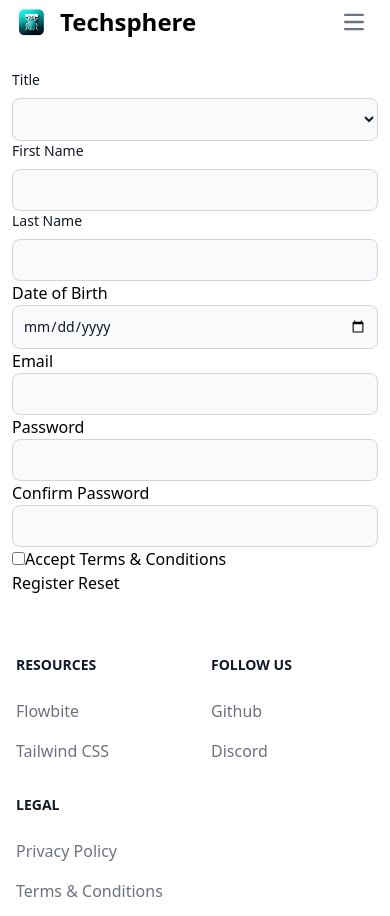
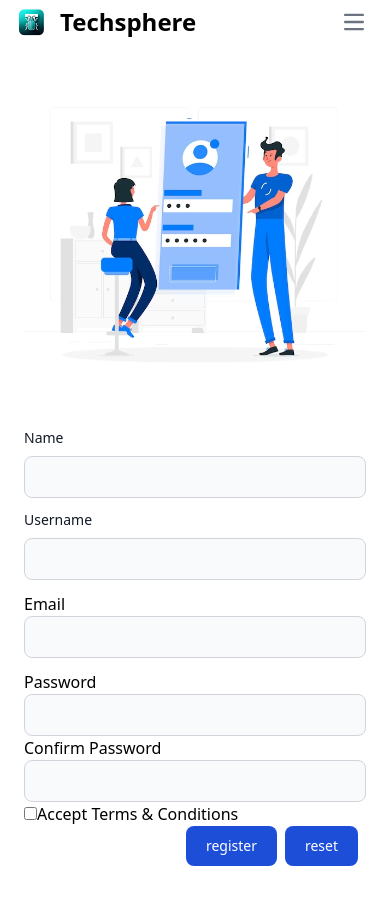
Before and after one commit to haihaycode/TechsphereV1, a Vue app: page /register in a window 390 px wide. Shown: the part 322-1238 px from the top of the page. Built offline with nearby package versions, Linux system fonts and the light colour scheme.

Commit message:
register

```diff
--- a/src/views/Login.vue
+++ b/src/views/Login.vue
@@ -39,7 +39,6 @@
                     <label for="acceptTerms" class="form-check-label"> &nbsp; Remember Me ?</label>
                     <div class="text-red-500">{{ errors.acceptTerms }}</div>
                 </div>
-
                 <div class="form-group text-end">
                     <Button type="submit" :disabled="isButtonDisabled" :text="LoginButton" :loading="loading" />
                 </div>
@@ -82,8 +81,6 @@ export default {
         async onSubmit(values) {
             // alert('SUCCESS!! :-)\n\n' + JSON.stringify(values, null, 4));
             // đợi api
-
-
             const loginData = {
                 usernameOrEmail: values.email,
                 password: values.password
--- a/src/views/Register.vue
+++ b/src/views/Register.vue
@@ -1,67 +1,103 @@
 <template>
   <div class="card m-3">
-        <div class="card-body">
-            <Form @submit="onSubmit" :validation-schema="schema" v-slot="{ errors }" class="max-w-sm mx-auto">
-                <div class="form-row">
-                    <div class="form-group col">
-                        <label class="block mb-2 text-sm font-medium text-gray-900 dark:text-white">Title</label>
-                        <Field name="title" as="select" class="bg-gray-50 border border-gray-300 text-gray-900 text-sm rounded-lg focus:ring-blue-500 focus:border-blue-500 block w-full p-2.5 dark:bg-gray-700 dark:border-gray-600 dark:placeholder-gray-400 dark:text-white dark:focus:ring-blue-500 dark:focus:border-blue-500" :class="{ 'is-invalid': errors.title }">
-                            <option value=""></option>
-                            <option value="Mr">Mr</option>
-                            <option value="Mrs">hfcghfgit</option>
-                            <option value="Miss">Miss</option>
-                            <option value="Ms">Ms</option>
-                        </Field>
-                        <div class="text-red-500">{{ errors.title }}</div>
+    <div class="card-body grid grid-cols-1 md:grid-cols-2 gap-4 mx-3">
+      <div>
+        <img
+          class="h-auto max-w-full rounded-lg"
+          src="/image/login.avif"
+          alt=""
+        />
       </div>
-                    <div class="form-group col-5">
-                        <label class="block mb-2 text-sm font-medium text-gray-900 dark:text-white">First Name</label>
-                        <Field name="firstName" type="text" class="bg-gray-50 border border-gray-300 text-gray-900 text-sm rounded-lg focus:ring-blue-500 focus:border-blue-500 block w-full p-2.5 dark:bg-gray-700 dark:border-gray-600 dark:placeholder-gray-400 dark:text-white dark:focus:ring-blue-500 dark:focus:border-blue-500"
-                            :class="{ 'is-invalid': errors.firstName }" />
-                        <div class="text-red-500">{{ errors.firstName }}</div>
+      <Form
+        @submit="onSubmit"
+        :validation-schema="schema"
+        v-slot="{ errors }"
+
+      >
+        <div class="form-row mb-3">
+          <label
+            class="block mb-2 text-sm font-medium text-gray-900 dark:text-white"
+            >Name</label
+          >
+          <Field
+            name="name"
+            type="text"
+            class="bg-gray-50 border border-gray-300 text-gray-900 text-sm rounded-lg focus:ring-blue-500 focus:border-blue-500 block w-full p-2.5 dark:bg-gray-700 dark:border-gray-600 dark:placeholder-gray-400 dark:text-white dark:focus:ring-blue-500 dark:focus:border-blue-500"
+            :class="{
+                'bg-red-50 border border-red-500 text-red-900 placeholder-red-700': errors.name,
+                ' border border-blue-500 text-blue-900  placeholder-blue-700': !errors.name
+            }"/>
+          <div class="text-red-500">{{ errors.name }}</div>
         </div>
-                    <div class="form-group col-5">
-                        <label class="block mb-2 text-sm font-medium text-gray-900 dark:text-white">Last Name</label>
-                        <Field name="lastName" type="text" class="bg-gray-50 border border-gray-300 text-gray-900 text-sm rounded-lg focus:ring-blue-500 focus:border-blue-500 block w-full p-2.5 dark:bg-gray-700 dark:border-gray-600 dark:placeholder-gray-400 dark:text-white dark:focus:ring-blue-500 dark:focus:border-blue-500"
-                            :class="{ 'is-invalid': errors.lastName }" />
-                        <div class="text-red-500">{{ errors.lastName }}</div>
+        <div class="form-row mb-3">
+          <label
+            class="block mb-2 text-sm font-medium text-gray-900 dark:text-white"
+            >Username</label
+          >
+         <Field name="username" type="text"
+                            class="bg-gray-50 border border-gray-300 text-gray-900 text-sm rounded-lg focus:ring-blue-500 focus:border-blue-500 block w-full p-2.5 dark:bg-gray-700 dark:border-gray-600 dark:placeholder-gray-400 dark:text-white dark:focus:ring-blue-500 dark:focus:border-blue-500"
+                            :class="{
+                'bg-red-50 border border-red-500 text-red-900 placeholder-red-700': errors.username,
+                ' border border-blue-500 text-green-900 dark:text-green-400 placeholder-green-700': !errors.username
+            }" />
+          <div class="text-red-500">{{ errors.username }}</div>
         </div>
-                </div>
-                <div class="form-row">
-                    <div class="form-group col">
-                        <label>Date of Birth</label>
-                        <Field name="dob" type="date" class="bg-gray-50 border border-gray-300 text-gray-900 text-sm rounded-lg focus:ring-blue-500 focus:border-blue-500 block w-full p-2.5 dark:bg-gray-700 dark:border-gray-600 dark:placeholder-gray-400 dark:text-white dark:focus:ring-blue-500 dark:focus:border-blue-500" :class="{ 'is-invalid': errors.dob }" />
-                        <div class="text-red-500">{{ errors.dob }}</div>
-                    </div>
-                    <div class="form-group col">
+
+        <div class="form-row mb-3">
           <label>Email</label>
-                        <Field name="email" type="text" class="bg-gray-50 border border-gray-300 text-gray-900 text-sm rounded-lg focus:ring-blue-500 focus:border-blue-500 block w-full p-2.5 dark:bg-gray-700 dark:border-gray-600 dark:placeholder-gray-400 dark:text-white dark:focus:ring-blue-500 dark:focus:border-blue-500" :class="{ 'is-invalid': errors.email }" />
+          <Field name="email" type="email"
+                            class="bg-gray-50 border border-gray-300 text-gray-900 text-sm rounded-lg focus:ring-blue-500 focus:border-blue-500 block w-full p-2.5 dark:bg-gray-700 dark:border-gray-600 dark:placeholder-gray-400 dark:text-white dark:focus:ring-blue-500 dark:focus:border-blue-500"
+                            :class="{
+                'bg-red-50 border border-red-500 text-red-900 placeholder-red-700': errors.email,
+                ' border border-blue-500 text-green-900 dark:text-green-400 placeholder-green-700': !errors.email
+            }" />
           <div class="text-red-500">{{ errors.email }}</div>
         </div>
-                </div>
-                <div class="form-row">
+
         <div class="form-group col">
           <label>Password</label>
-                        <Field name="password" type="password" class="bg-gray-50 border border-gray-300 text-gray-900 text-sm rounded-lg focus:ring-blue-500 focus:border-blue-500 block w-full p-2.5 dark:bg-gray-700 dark:border-gray-600 dark:placeholder-gray-400 dark:text-white dark:focus:ring-blue-500 dark:focus:border-blue-500"
-                            :class="{ 'is-invalid': errors.password }" />
+          <Field name="password" type="password"
+                            class="bg-gray-50 border border-gray-300 text-gray-900 text-sm rounded-lg focus:ring-blue-500 focus:border-blue-500 block w-full p-2.5 dark:bg-gray-700 dark:border-gray-600 dark:placeholder-gray-400 dark:text-white dark:focus:ring-blue-500 dark:focus:border-blue-500"
+                            :class="{
+                'bg-red-50 border border-red-500 text-red-900 placeholder-red-700': errors.password,
+                ' border border-blue-500 text-green-900 dark:text-green-400 placeholder-green-700': !errors.password
+            }" />
           <div class="text-red-500">{{ errors.password }}</div>
         </div>
         <div class="form-group col">
           <label>Confirm Password</label>
-                        <Field name="confirmPassword" type="password" class="bg-gray-50 border border-gray-300 text-gray-900 text-sm rounded-lg focus:ring-blue-500 focus:border-blue-500 block w-full p-2.5 dark:bg-gray-700 dark:border-gray-600 dark:placeholder-gray-400 dark:text-white dark:focus:ring-blue-500 dark:focus:border-blue-500"
-                            :class="{ 'is-invalid': errors.confirmPassword }" />
+          <Field name="confirmPassword" type="password"
+                            class="bg-gray-50 border border-gray-300 text-gray-900 text-sm rounded-lg focus:ring-blue-500 focus:border-blue-500 block w-full p-2.5 dark:bg-gray-700 dark:border-gray-600 dark:placeholder-gray-400 dark:text-white dark:focus:ring-blue-500 dark:focus:border-blue-500"
+                            :class="{
+                'bg-red-50 border border-red-500 text-red-900 placeholder-red-700': errors.confirmPassword,
+                ' border border-blue-500 text-green-900 dark:text-green-400 placeholder-green-700': !errors.confirmPassword
+            }" />
           <div class="text-red-500">{{ errors.confirmPassword }}</div>
         </div>
-                </div>
+
         <div class="form-group form-check">
-                    <Field name="acceptTerms" type="checkbox" id="acceptTerms" value="true" class="form-check-input"
-                        :class="{ 'is-invalid': errors.acceptTerms }" />
-                    <label for="acceptTerms" class="form-check-label">Accept Terms & Conditions</label>
+          <Field
+            name="acceptTerms"
+            type="checkbox"
+            id="acceptTerms"
+            value="true"
+            class="form-check-input"
+            :class="{ 'is-invalid': errors.acceptTerms }"
+          />
+          <label for="acceptTerms" class="form-check-label"
+            >Accept Terms & Conditions</label
+          >
           <div class="text-red-500">{{ errors.acceptTerms }}</div>
         </div>
-                <div class="form-group">
-                    <button type="submit" class="btn btn-primary mr-1">Register</button>
-                    <button type="reset" class="btn btn-secondary">Reset</button>
+
+        <div class="form-group text-end">
+          <Button
+            type="submit"
+            :disabled="isButtonDisabled"
+            :text="SignupButton"
+            :loading="loading"
+          />
+          <Button type="reset" class="btn btn-secondary"  :text="ResetButton"></Button>
         </div>
       </Form>
     </div>
@@ -69,33 +105,77 @@
 </template>
 
 <script>
-import { Form, Field } from 'vee-validate';
-import * as Yup from 'yup';
+import { Form, Field } from "vee-validate";
+import * as Yup from "yup";
+import Button from "@/components/button.vue";
+import { Notyf } from "notyf";
+import axios from "axios";
 
 export default {
-    name: 'RegisterComponent',
+  name: "RegisterComponent",
   components: {
     Form,
     Field,
+    Button,
   },
   data() {
     const schema = Yup.object().shape({
-            title: Yup.string().required('Title is required'),
-            firstName: Yup.string().required('First Name is required'),
-            lastName: Yup.string().required('Last name is required'),
-            dob: Yup.string().required('Date of Birth is required').matches(/^\d{4}-(0[1-9]|1[012])-(0[1-9]|[12][0-9]|3[01])$/, 'Date of Birth must be a valid date in the format YYYY-MM-DD'),
-            email: Yup.string().required('Email is required').email('Email is invalid'),
-            password: Yup.string().min(6, 'Password must be at least 6 characters').required('Password is required'),
-            confirmPassword: Yup.string().oneOf([Yup.ref('password'), null], 'Passwords must match').required('Confirm Password is required'),
-            acceptTerms: Yup.string().required('Accept Ts & Cs is required')
+      name: Yup.string().required("Name is required"),
+      username: Yup.string().required("Username is required"),
+      email: Yup.string()
+        .required("Email is required")
+        .email("Email is invalid"),
+      password: Yup.string()
+        .min(6, "Password must be at least 6 characters")
+        .required("Password is required"),
+      confirmPassword: Yup.string()
+        .oneOf([Yup.ref("password"), null], "Passwords must match")
+        .required("Confirm Password is required"),
+      acceptTerms: Yup.boolean().required("Please agree to the terms"),
     });
 
-        return { schema };
+    return {
+      schema,
+      isButtonDisabled: false,
+      loading: false,
+      SignupButton: "register",
+      ResetButton: "reset",
+    };
   },
   methods: {
-        onSubmit(values) {
-            alert('SUCCESS!! :-)\n\n' + JSON.stringify(values, null, 4));
+    async onSubmit(values) {
+      alert("SUCCESS!! :-)\n\n" + JSON.stringify(values, null, 4));
+      //đợi api
+
+      const registerData = {
+        name: values.name,
+        username: values.username,
+        email: values.email,
+        password: values.password,
+      };
+      console.log(registerData);
+
+      this.disabledButton = true;
+      this.loading = true;
+      this.SignupButton = "Loading...";
+      const notyf = new Notyf();
+
+      try {
+        const response = await axios.post(
+          "http://localhost:8080/api/auth/signup",
+          registerData
+        );
+        console.log("Success:", response);
+        notyf.success("Signup successfully !");
+      } catch (error) {
+        console.error("Error:", error);
+        notyf.error("Signup field !");
+      } finally {
+        this.disabledButton = false;
+        this.loading = false;
+        this.SignupButton = "register";
       }
-    }
+    },
+  },
 };
 </script>
```
Lines whose indentation alone changed are shown as unchanged.
